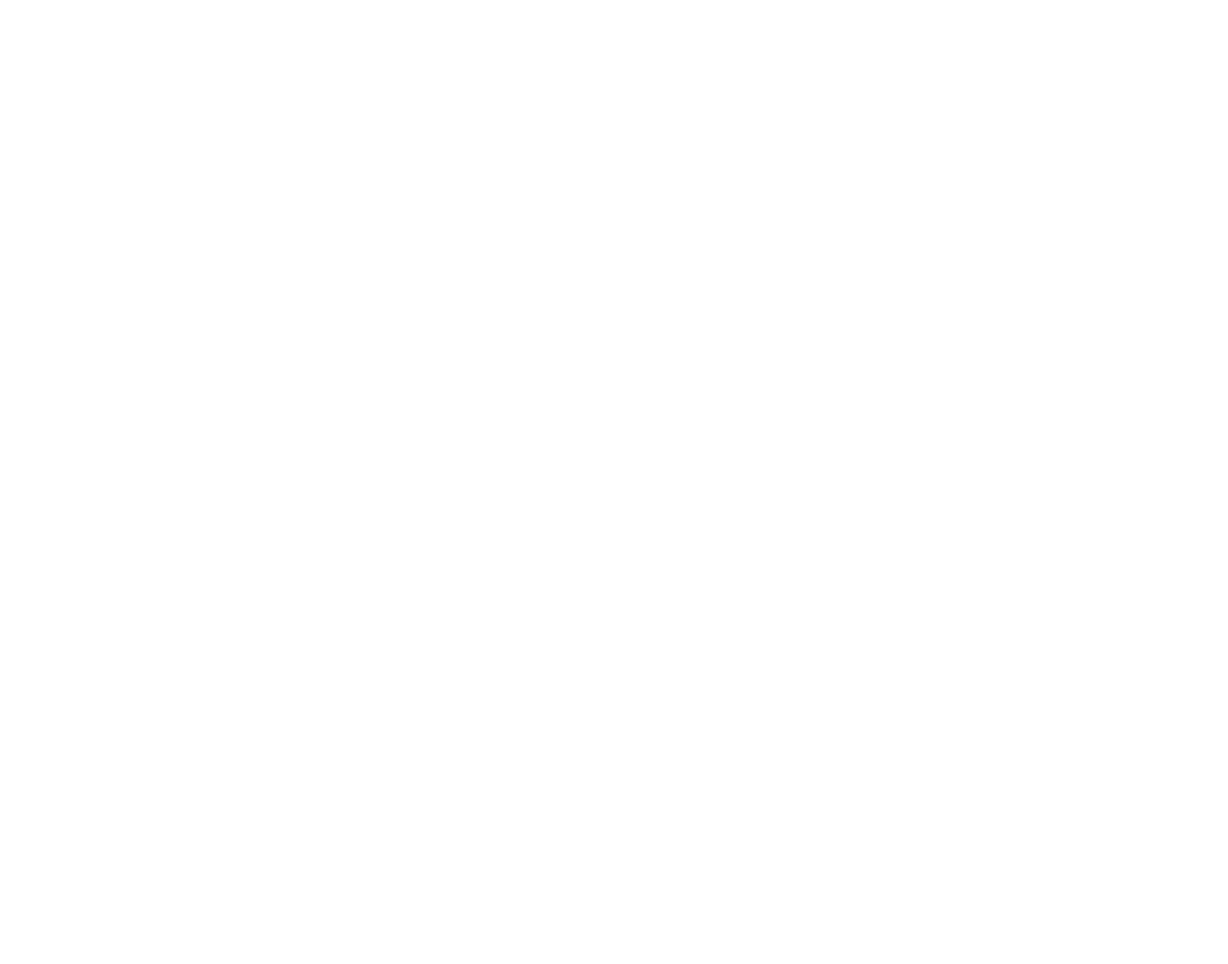
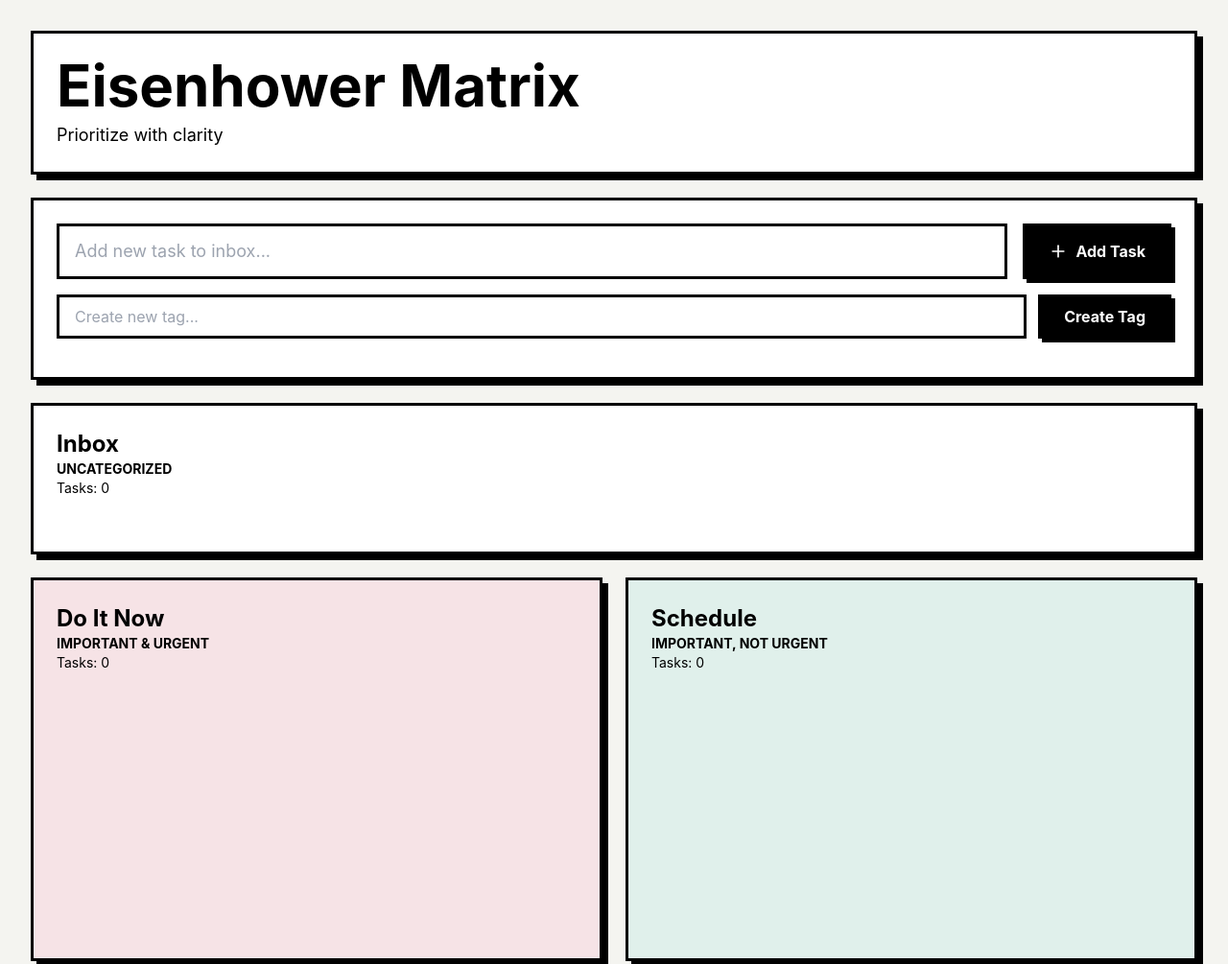
Before and after one commit to justarmadillo/matrix, a plain HTML site: page index.html in a window 1280 px wide. Shown: the top 1005 px of the page at 96% size. Before the commit the page ends 800 px from the top, so only its background shows below. Drawn offline with Linux system fonts and the light colour scheme; the site is published under a folder, as on GitHub Pages, so addresses that start at the root find nothing; no server answers.

Commit message:
fix load resources

```diff
--- a/index.html
+++ b/index.html
@@ -5,8 +5,8 @@
     <link rel="icon" type="image/svg+xml" href="/vite.svg" />
     <meta name="viewport" content="width=device-width, initial-scale=1.0" />
     <title>eisenhower-matrik</title>
-    <script type="module" crossorigin src="/assets/index-Cb1FVBAH.js"></script>
-    <link rel="stylesheet" crossorigin href="/assets/index-DrR2B1rX.css">
+    <script type="module" crossorigin src="./assets/index-Cb1FVBAH.js"></script>
+    <link rel="stylesheet" crossorigin href="./assets/index-DrR2B1rX.css">
   </head>
   <body>
     <div id="root"></div>
```
